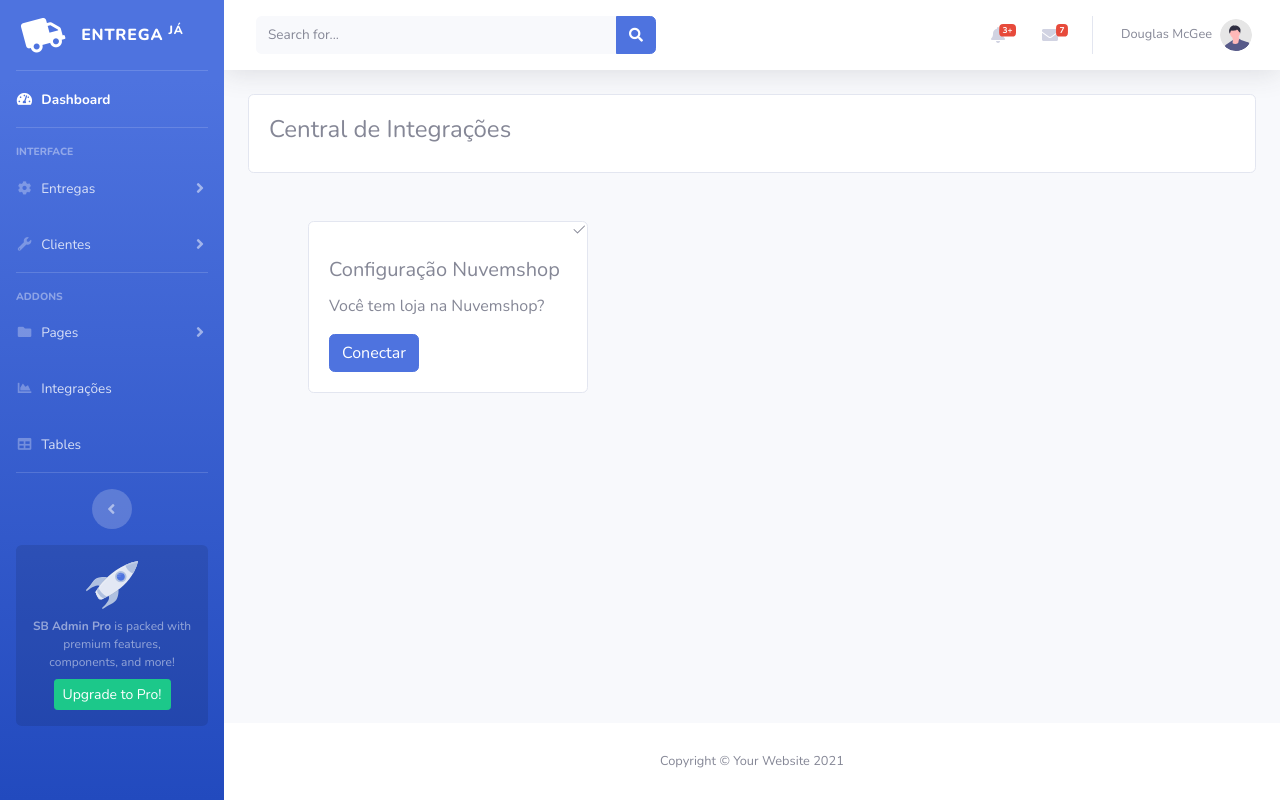
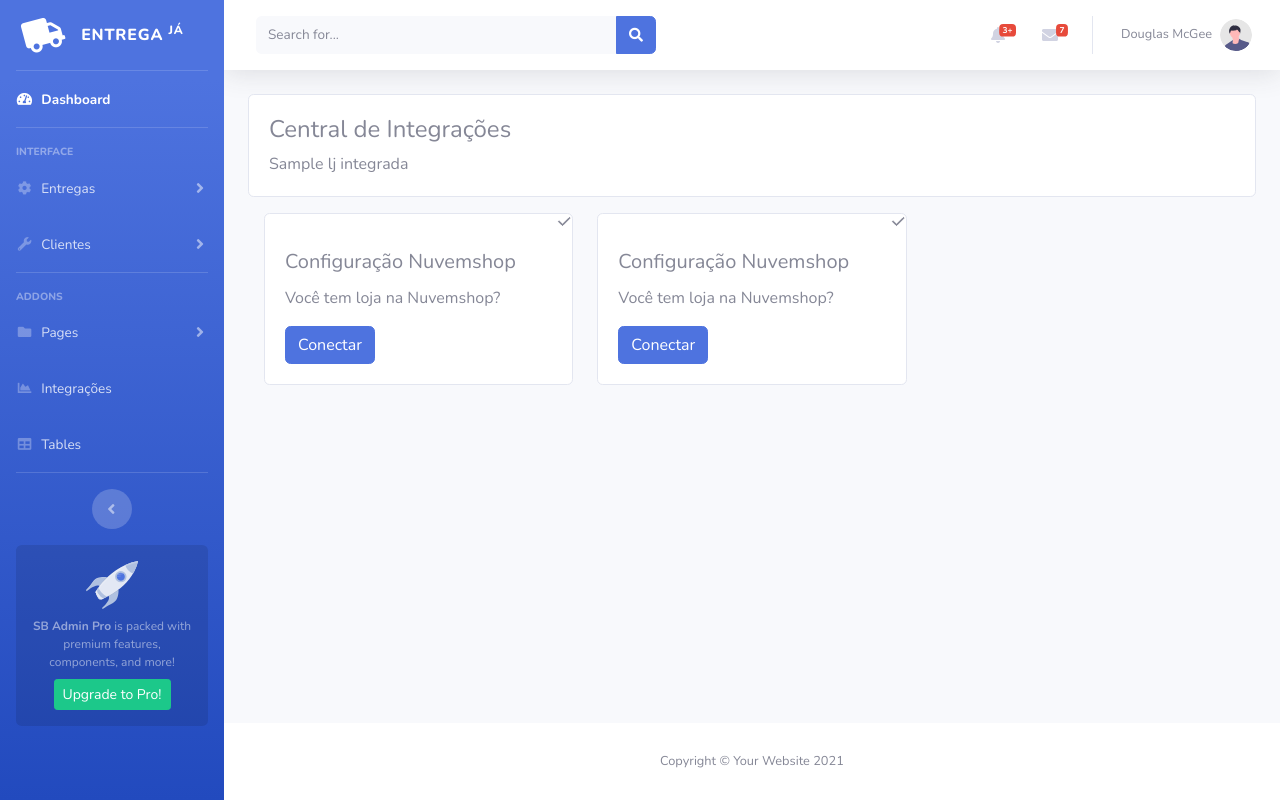
Before and after one commit to Brunohvg/NotifyHub-, a Django app: template nuvemshop_app/templates/nuvemshop_app/integracao.html in a window 1280 px wide. Run offline with Django 5.2, Linux system fonts and the light colour scheme; the template is opened without the code that fills it: most values are stand-ins (such as "Sample title", 1, 10 or a date in 2020); some libraries are stand-ins or nearby versions.

Commit message:
Nuvemshop integração

```diff
--- a/libs/nuvemshop.py
+++ b/libs/nuvemshop.py
@@ -24,6 +24,7 @@ class NuvemShop:
             response.raise_for_status()  # Levanta HTTPError para respostas ruins
 
             date = response.json()
+            print(date)
             return date
 
         except RequestException as e:
--- /dev/null
+++ b/nuvemshop_app/templates/nuvemshop_app/blocos/card-nuvemshop.html
@@ -0,0 +1,14 @@
+<div class="col-sm-4">
+  <div class="card mb-3">
+    <div class="d-flex justify-content-end">
+      <svg stroke="currentColor" fill="currentColor" stroke-width="1" viewBox="0 0 16 16" height="1em" width="1em" xmlns="http://www.w3.org/2000/svg">
+        <path d="M13.854 3.646a.5.5 0 0 1 0 .708l-7 7a.5.5 0 0 1-.708 0l-3.5-3.5a.5.5 0 1 1 .708-.708L6.5 10.293l6.646-6.647a.5.5 0 0 1 .708 0z"></path>
+      </svg>
+    </div>
+    <div class="card-body">
+      <h5 class="card-title">Configuração Nuvemshop</h5>
+      <p class="card-text">Você tem loja na Nuvemshop?</p>
+      <a href="https://www.tiendanube.com/apps/8619/authorize?state=csrf-code" class="btn btn-primary">Conectar</a>
+    </div>
+  </div>
+</div>
--- /dev/null
+++ b/nuvemshop_app/templates/nuvemshop_app/blocos/card-sgpweb.html
@@ -0,0 +1,14 @@
+<div class="col-sm-4">
+  <div class="card">
+    <div class="d-flex justify-content-end">
+      <svg stroke="currentColor" fill="currentColor" stroke-width="1" viewBox="0 0 16 16" height="1em" width="1em" xmlns="http://www.w3.org/2000/svg">
+        <path d="M13.854 3.646a.5.5 0 0 1 0 .708l-7 7a.5.5 0 0 1-.708 0l-3.5-3.5a.5.5 0 1 1 .708-.708L6.5 10.293l6.646-6.647a.5.5 0 0 1 .708 0z"></path>
+      </svg>
+    </div>
+    <div class="card-body">
+      <h5 class="card-title">Configuração Nuvemshop</h5>
+      <p class="card-text">Você tem loja na Nuvemshop?</p>
+      <a href="bibelo" class="btn btn-primary">Conectar</a>
+    </div>
+  </div>
+</div>
--- a/nuvemshop_app/templates/nuvemshop_app/integracao.html
+++ b/nuvemshop_app/templates/nuvemshop_app/integracao.html
@@ -1,32 +1,17 @@
-{% extends "pages/index.html" %}
+{% extends 'pages/index.html' %}
+{% block title %}
+  <title>Integração</title>
+{% endblock %}
 
 {% block ConteudoFluido %}
-
-
-<div class="card sm-5">
-  <div class="card-body">
-    <h4>Central de Integrações</h4>
-  </div>
-</div>
-
-
-
-<div class="row m-5">
-  <div class="col-sm-4">
-    <div class="card">
-      <div class="d-flex justify-content-end"><svg stroke="currentColor" fill="currentColor" stroke-width="0"
-          viewBox="0 0 16 16" height="1em" width="1em" xmlns="http://www.w3.org/2000/svg">
-          <path
-            d="M13.854 3.646a.5.5 0 0 1 0 .708l-7 7a.5.5 0 0 1-.708 0l-3.5-3.5a.5.5 0 1 1 .708-.708L6.5 10.293l6.646-6.647a.5.5 0 0 1 .708 0z">
-          </path>
-        </svg></div>
-      <div class="card-body">
-        <h5 class="card-title">Configuração Nuvemshop</h5>
-        <p class="card-text">Você tem loja na Nuvemshop?</p>
-        <a href="bibelo" class="btn btn-primary">Conectar</a>
-      </div>
+  <div class="card">
+    <div class="card-body">
+      <h4>Central de Integrações</h4>
+      {{ lj_integrada.nome }}
     </div>
   </div>
-</div>
-
-{% endblock ConteudoFluido %}
+  <div class="row p-3">
+    {% include 'nuvemshop_app/blocos/card-nuvemshop.html' %}
+    {% include 'nuvemshop_app/blocos/card-sgpweb.html' %}
+  </div>
+{% endblock %}
--- a/templates/pages/index.html
+++ b/templates/pages/index.html
@@ -9,9 +9,9 @@
     <meta name="viewport" content="width=device-width, initial-scale=1, shrink-to-fit=no">
     <meta name="description" content="">
     <meta name="author" content="">
-
-    <title>Entrega Já - Dashboard</title>
-
+    {% block title %}
+        <title>Entrega Já - Dashboard</title>
+    {% endblock title %}
     <!-- Custom fonts for this template-->
     <link href="{% static 'vendor/fontawesome-free/css/all.min.css' %}" rel="stylesheet" type="text/css">
     <link
--- /dev/null
+++ b/teste.py
@@ -0,0 +1,2 @@
+ALLOWED_HOSTS = 'localhost, 127.0.0.1, 1b8c-2804-1b3-61c0-f1ab-d556-9931-a8a1-5a74.ngrok-free.app'
+print(ALLOWED_HOSTS)
```
Also changed, not shown: core/settings.py (+5 -3 lines), nuvemshop_app/views.py (+28 -10 lines).
